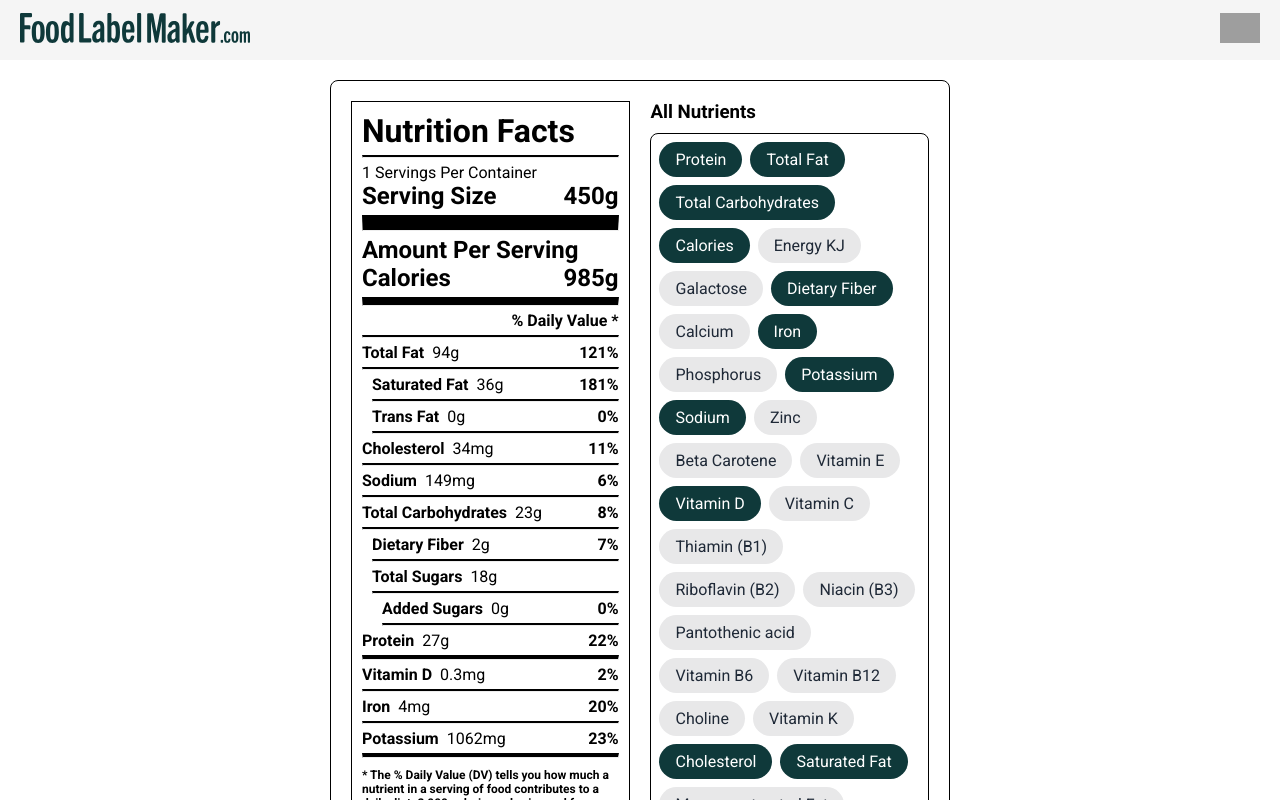
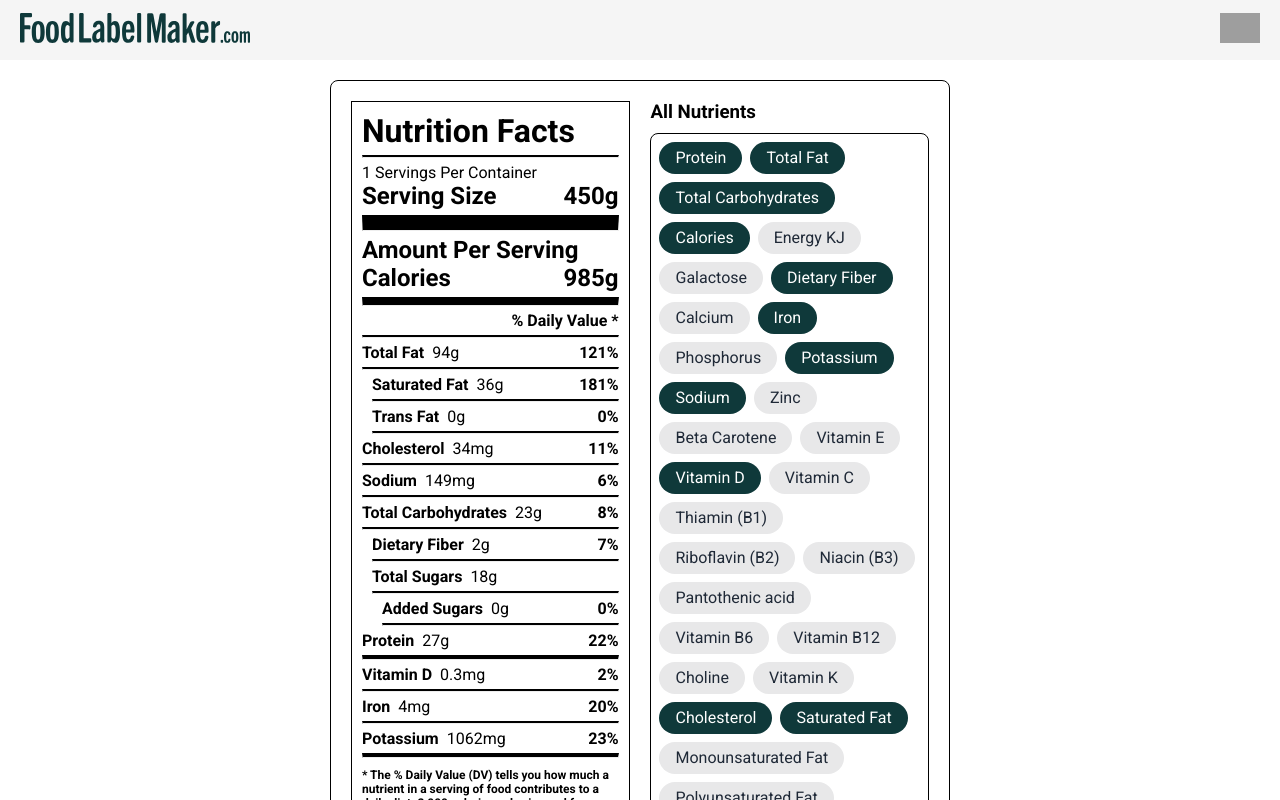
Before and after one commit to gemyhex/reservation-system, a Vue app: page / in a window 1280 px wide. Shown: the top 800 px of the page. Built offline with nearby package versions, Linux system fonts and the light colour scheme; grey boxes are pictures that could not be loaded.

Commit message:
(refactor): divide to small chunks

```diff
--- a/src/components/shared/NutrientToggle.vue
+++ b/src/components/shared/NutrientToggle.vue
@@ -57,6 +57,7 @@ export default {
   color: #1f2937;
   padding: 8px 16px;
   border-radius: 9999px;
+  line-height: 100%;
   cursor: pointer;
   transition: background-color 0.3s ease, color 0.3s ease;
 }
```
